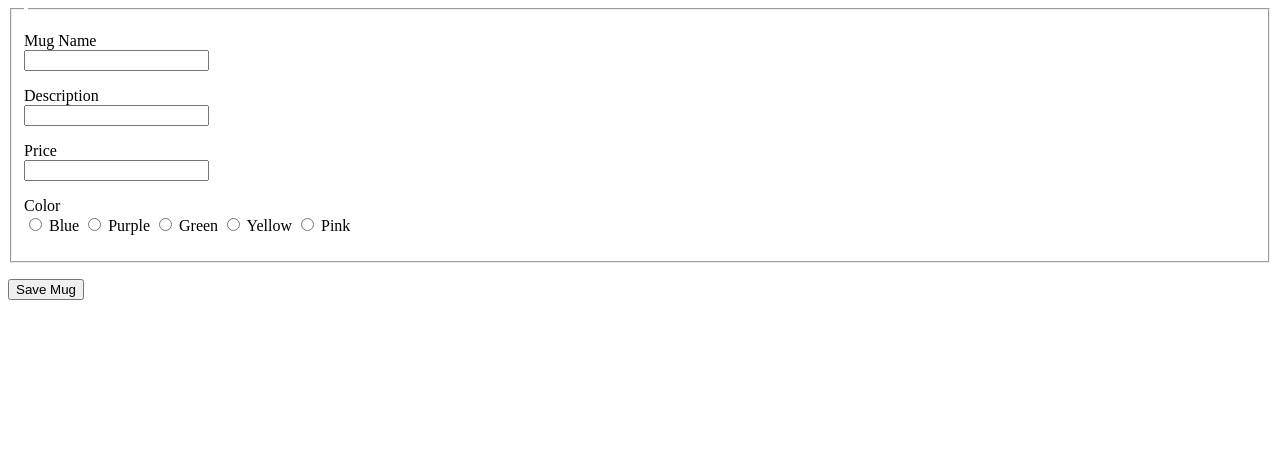
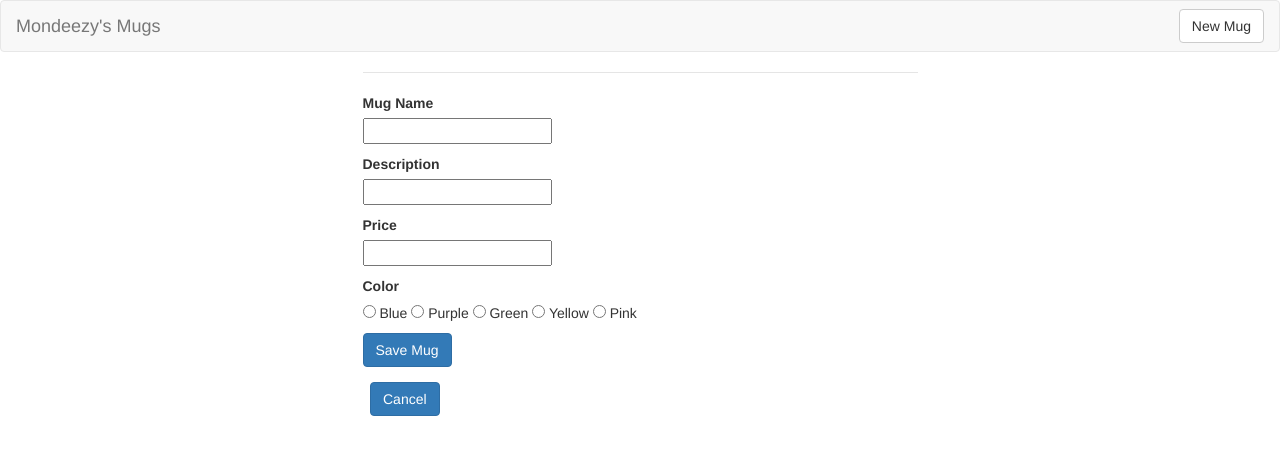
Before and after one commit to MondaleFelix/mondeezys_mugs, a Flask app: template templates/mugs_edit.html in a window 1280 px wide. Shown: the top 455 px of the page. Run offline with Flask 2, Linux system fonts and the light colour scheme; the template is opened without the code that fills it, so the values that code supplies are empty; some libraries are stand-ins or nearby versions.

Commit message:
added cancel button

```diff
--- a/templates/base.html
+++ b/templates/base.html
@@ -4,12 +4,20 @@
 <head>
   <meta charset='utf-8'>
   <title>Mondeezy's Mugs</title>
+  <link rel='stylesheet' href='https://maxcdn.bootstrapcdn.com/bootstrap/3.3.7/css/bootstrap.min.css'>
 </head>
 <body>
+	{% include 'partials/navbar.html' %}
 
+	<div class='container'>
     {% block content %}
         BODY CONTENT GOES HERE
     {% endblock %}
+	</div>
+
+    <script src="//code.jquery.com/jquery-1.12.0.min.js"></script>
+    <script src="//code.jquery.com/jquery-migrate-1.2.1.min.js"></script>
+    <script src='https://maxcdn.bootstrapcdn.com/bootstrap/3.3.7/js/bootstrap.min.js'></script>
 
 </body>
 </html>
--- a/templates/mugs_edit.html
+++ b/templates/mugs_edit.html
@@ -2,6 +2,18 @@
 
 {% block content %}
 <form method='POST' action='/mugs/{{mug._id}}'>
-	{% include "partials/mugs_form.html" %}
+<div class='row'>
+    <div class='col-sm-6 col-sm-offset-3'>
+		<form method='POST' action='/mugs/{{mug._id}}'>
+		    {% include "partials/mugs_form.html" %}
+		    <div class="form-group">
+		    </div>
+		</form>
+	</div>
+</div>
 </form>
+
+    <div class='col-sm-6 col-sm-offset-3'>
+		<a href="/mugs/{{mug._id}}"><button class="btn btn-primary"> Cancel</button></a>
+	</div>
 {% endblock %}
--- a/templates/partials/mugs_form.html
+++ b/templates/partials/mugs_form.html
@@ -4,29 +4,29 @@
     <!-- Mug Name -->
     <p>
         <label for='mug_name'>Mug Name</label><br>
-        <input id="mug_name" type='text' name='mug_name' />
+        <input id="mug_name" type='text' name='mug_name' required/>
     </p>
 
     <!-- Description -->
     <p>
         <label for='description'>Description</label><br>
-        <input id ="description" type='text' name='description' />
+        <input id ="description" type='text' name='description' required/>
     </p>
 
     <!-- Price -->
     <p>
         <label for='price'>Price</label><br>
-        <input id="price" type='number' name='price' />
+        <input id="price" type='number' name='price' required/>
     </p>
 
     <!-- color -->
     <p>
         <label for='color'>Color</label><br>
-        <input  type='radio' name='color' value= "blue"/> Blue
-        <input  type='radio' name='color' value= "purple"/> Purple
-        <input  type='radio' name='color' value= "green"/> Green
-        <input  type='radio' name='color' value= "yellow"/> Yellow
-        <input  type='radio' name='color' value= "pink"/> Pink
+        <input  type='radio' name='color' value= "blue"/required> Blue
+        <input  type='radio' name='color' value= "purple"/requiredrequired> Purple
+        <input  type='radio' name='color' value= "green"/required> Green
+        <input  type='radio' name='color' value= "yellow"/requiredrequired> Yellow
+        <input  type='radio' name='color' value= "pink"/required> Pink
     </p>
 
 
@@ -34,7 +34,7 @@
 
     <!-- BUTTON -->
     <p>
-        <button type='submit'>Save Mug</button>
+        <button class="btn btn-primary" type='submit'>Save Mug</button>
         <!-- Cancel button -->
         <!-- <button><a href="">Cancel</a></button> -->
     </p>
--- /dev/null
+++ b/templates/partials/navbar.html
@@ -0,0 +1,12 @@
+<nav class='navbar navbar-default'>
+    <div class='container-fluid'>
+        <div class='navbar-header'>
+            <a class='navbar-brand' href='/'>
+                Mondeezy's Mugs
+            </a>
+        </div>
+        <div class='pull-right'>
+            <a href='/mugs/new' class='btn btn-default navbar-btn'>New Mug</a>
+        </div>
+    </div>
+</nav>
```
Also changed, not shown: templates/mugs_index.html (+9 -6 lines), templates/mugs_new.html (+7 -3 lines), templates/mugs_show.html (+23 -8 lines).
